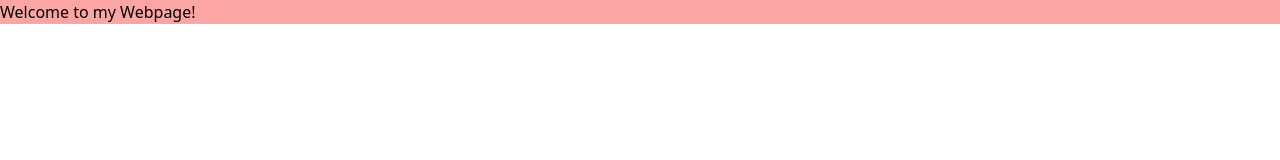
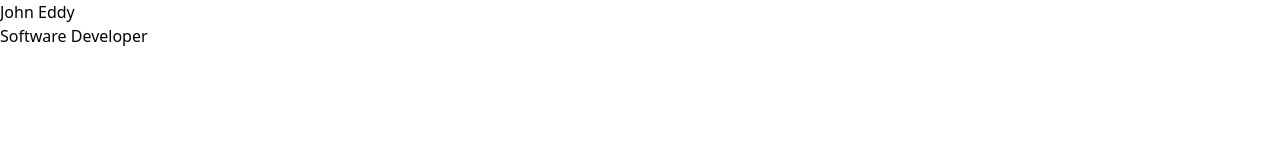
Before and after one commit to EddyJohn51/EddyJohn51.github.io, a plain HTML site: page index.html in a window 1280 px wide. Drawn offline with nearby package versions, Linux system fonts and the light colour scheme.

Commit message:
setting up home page:

```diff
--- a/index.html
+++ b/index.html
@@ -7,6 +7,10 @@
         <script src="https://cdn.tailwindcss.com"></script>
     </head>
     <body>
-        <h1 class="bg-red-300">Welcome to my Webpage!</h1>
+        <!-- Top Banner-->
+        <div>
+            <h3>John Eddy</h3>
+            <h5>Software Developer</h5>
+        </div>
     </body>
 </html>
```
